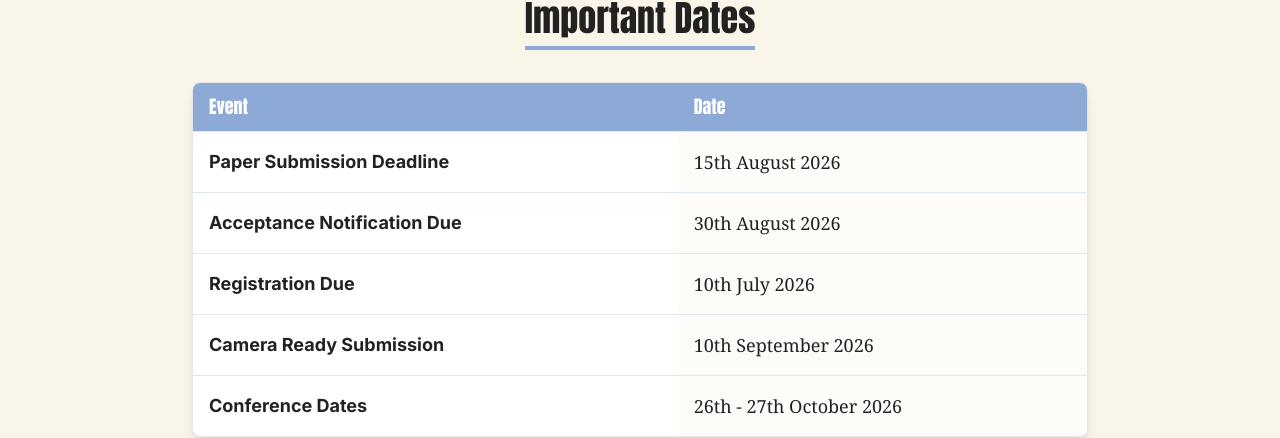
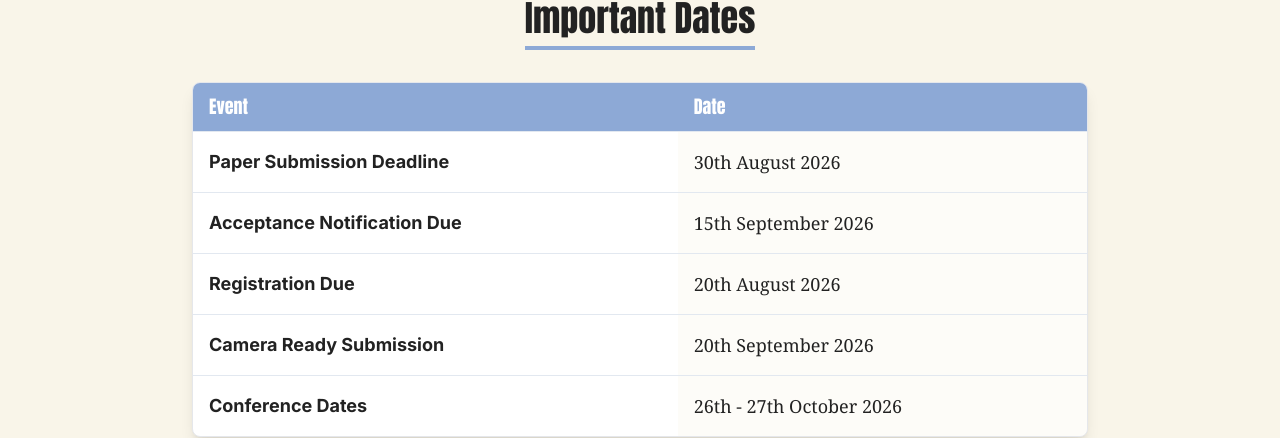
Before and after one commit to techyavii/ICI3T-2026, a React (Vite) app: page / in a window 1280 px wide. Shown: the part 3911-4349 px from the top of the page. Built offline with nearby package versions, Linux system fonts and the light colour scheme.

Commit message:
dates change

```diff
--- a/src/components/ImportantDatesModal.tsx
+++ b/src/components/ImportantDatesModal.tsx
@@ -11,10 +11,10 @@ import { Calendar } from 'lucide-react';
 
 const ImportantDatesModal: React.FC = () => {
   const importantDates = [
-    { title: "Paper Submission Deadline", date: "15th August 2026" },
-    { title: "Acceptance Notification Due", date: "30th August 2026" },
-    { title: "Registration Due", date: "10th July 2026" },
-    { title: "Camera Ready Submission", date: "10th September 2026" },
+    { title: "Paper Submission Deadline", date: "30th August 2026" },
+    { title: "Acceptance Notification Due", date: "15th September 2026" },
+    { title: "Registration Due", date: "20th August 2026" },
+    { title: "Camera Ready Submission", date: "20th September 2026" },
     { title: "Conference Dates", date: "26th - 27th October 2026" }
   ];
 
--- a/src/components/ImportantDatesSection.tsx
+++ b/src/components/ImportantDatesSection.tsx
@@ -12,12 +12,12 @@ import {
 
 const ImportantDatesSection: React.FC = () => {
   const importantDates = [
-  { title: "Paper Submission Deadline", date: "15th August 2026" },
-  { title: "Acceptance Notification Due", date: "30th August 2026" },
-  { title: "Registration Due", date: "10th July 2026" },
-  { title: "Camera Ready Submission", date: "10th September 2026" },
-  { title: "Conference Dates", date: "26th - 27th October 2026" }
-];
+    { title: "Paper Submission Deadline", date: "30th August 2026" },
+    { title: "Acceptance Notification Due", date: "15th September 2026" },
+    { title: "Registration Due", date: "20th August 2026" },
+    { title: "Camera Ready Submission", date: "20th September 2026" },
+    { title: "Conference Dates", date: "26th - 27th October 2026" }
+  ];
 
 
 
```
